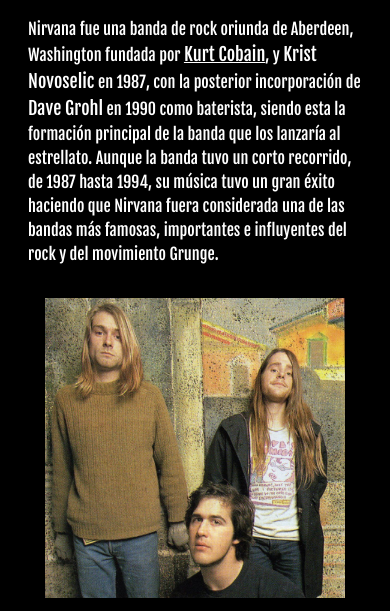
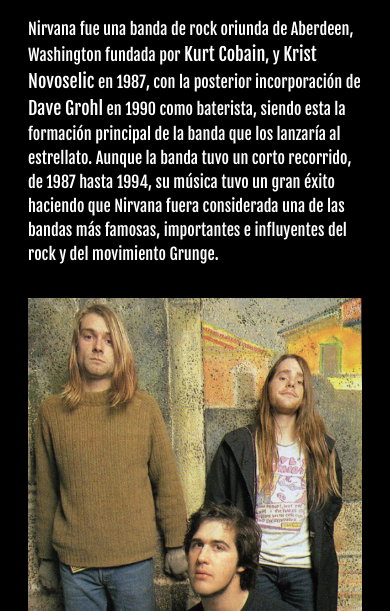
Before and after one commit to mn204/PreEntrega3-Rodriguez, a website: page pages/historia.html in a window 390 px wide. Shown: the part 143-754 px from the top of the page. Drawn offline with nearby package versions, Linux system fonts and the light colour scheme.

Commit message:
Ampliando info

```diff
--- a/pages/historia.html
+++ b/pages/historia.html
@@ -50,9 +50,12 @@
             <div class="container-fluid">
                 <div class="row">
                     <div class="col-12 p-1"><h1 class="d-flex justify-content-start">Nirvana</h1></div>
-                    <div class="col-12 p-2"><p>Nirvana fue una banda de rock oriunda de Aberdeen, Washington fundada por <span class="fontes"><u>Kurt Cobain</u></span>, y <span class="fontes">Krist Novoselic</span> en 1987, con la posterior incorporación de <span class="fontes">Dave Grohl</span class> en 1990 como baterista, siendo esta la formación principal de la banda que los lanzaría al estrellato. Aunque la banda tuvo un corto recorrido, de 1987 hasta 1994, su música tuvo un gran éxito haciendo que Nirvana fuera considerada una de las bandas más famosas, importantes e influyentes del rock y del movimiento Grunge.</p></div>
-                    <div class="col-md-2 p-2 d-flex justify-content-center"><img width="300" height="300" src="../archives/historia-chad.png" alt="nirvana con chad channing" class="img-fluid"></div>
+                    <div class="col-12 p-2"><p>Nirvana fue una banda de rock oriunda de Aberdeen, Washington fundada por <span class="fontes">Kurt Cobain</span>, y <span class="fontes">Krist Novoselic</span> en 1987, con la posterior incorporación de <span class="fontes">Dave Grohl</span class> en 1990 como baterista, siendo esta la formación principal de la banda que los lanzaría al estrellato. Aunque la banda tuvo un corto recorrido, de 1987 hasta 1994, su música tuvo un gran éxito haciendo que Nirvana fuera considerada una de las bandas más famosas, importantes e influyentes del rock y del movimiento Grunge.</p></div>
+                    <div class="col-md-2 p-2 d-flex justify-content-center"><img width="" height="" src="../archives/historia-chad.png" alt="nirvana con chad channing" class="img-fluid"></div>
                     <div class="col-md-10 p-2 d-flex align-items-center"><p> Kurt Cobain y Krist Novoselic se conocieron en Aberdeen ya que concurrieron a la misma secundaria. Con Kurt en la guitarra y voz, Novoselic  en el bajo, y en conjunto al baterista Aaron Burckhard, crearon la formación inicial de Nirvana en 1987. Luego de mudarse a Seattle perdieron contacto con Burckhard y tras el pasaje de varios bateristas conocieron a Chad Channing en 1988 con el que grabaron su primer disco, <span class="fontes">Bleach</span>, lanzado en 1989 con la discográfica independiente de Seattle Sub Pop. Obtuvo una alta popularidad en radios de  Estados Unidos y vendió 40.000 copias. Gracias a esto, el grupo realizó su primera gira nacional. Al final de esta gira Channing dejó el grupo y Dave Grohl terminaría ocupando su puesto.</p></div>
+                    <div class="col-md-10 p-2 d-flex align-items-center"><p></p></div>
+                    <div class="col-md-2 p-2 d-flex justify-content-center"><img width="" height="" src="../archives/nirvana-toque-dave.png" alt="nirvana con dave grohl" class="img-fluid"></div>
+
                 </div>
         </main>
             <!-- Footer de la pagina con logo, informacion del autor y redes sociales -->
```
Also changed, not shown: archives/nirvana-toque-dave.png (added).
